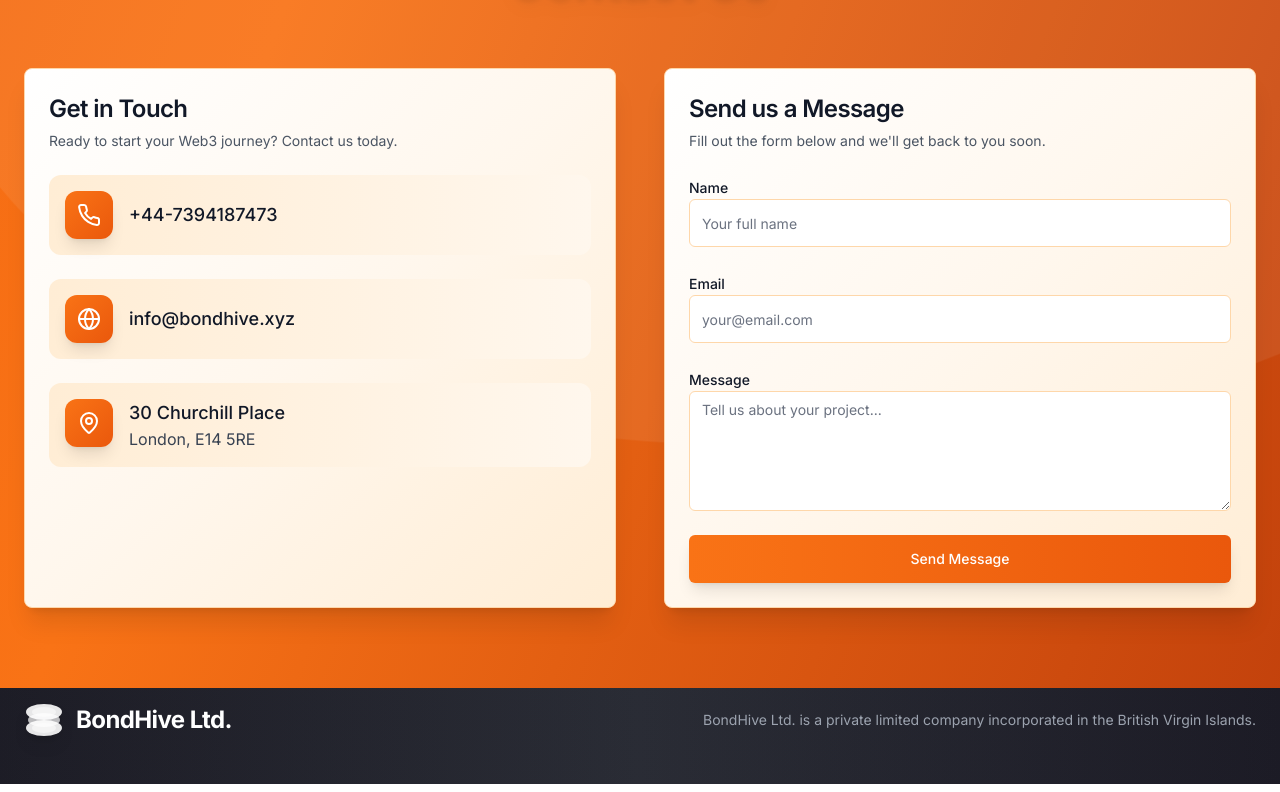
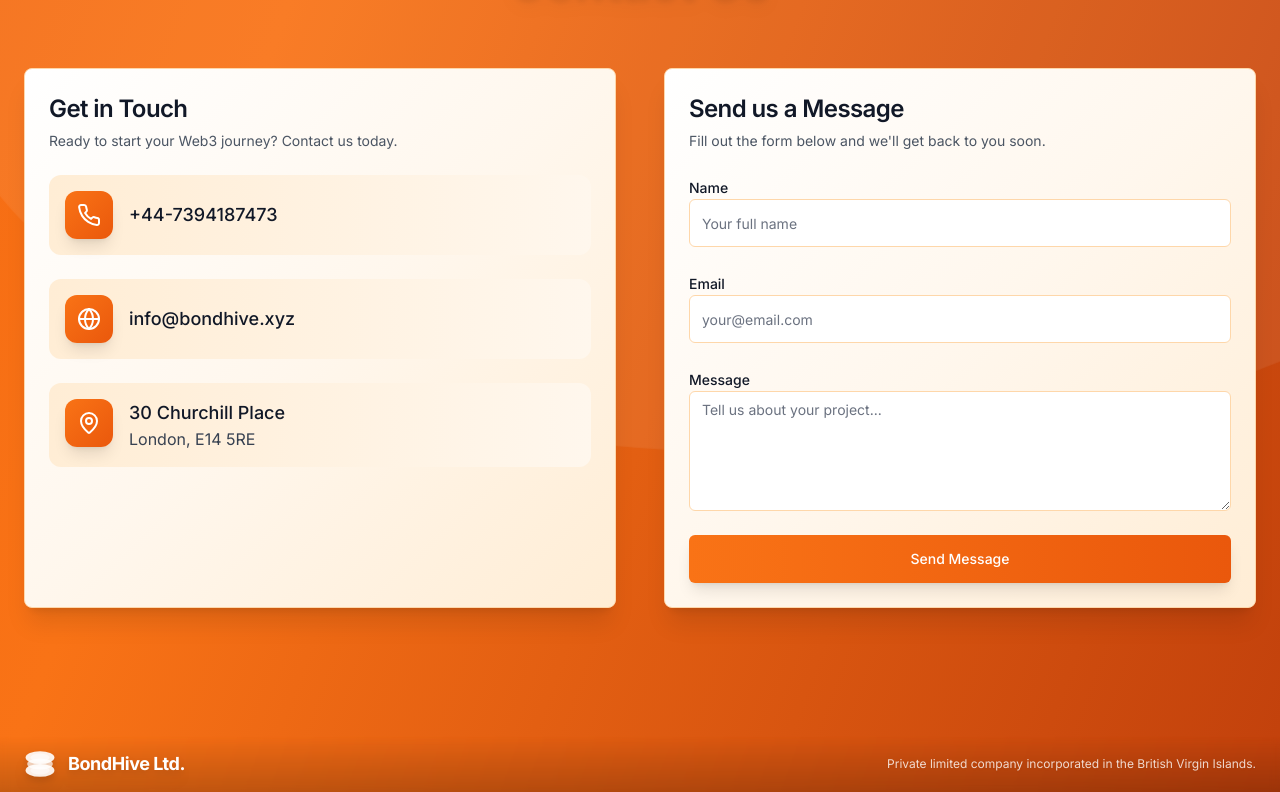
Before and after one commit to Frank-Fourier/bondhive-landing, a Next.js app: page / in a window 1280 px wide. Shown: the part 2706-3498 px from the top of the page. Built offline with nearby package versions, Linux system fonts and the light colour scheme.

Commit message:
Update page.tsx

```diff
--- a/app/page.tsx
+++ b/app/page.tsx
@@ -449,7 +449,7 @@ export default function BondHiveLanding() {
       </section>
 
       {/* Enhanced Contact Section */}
-      <section id="contact" className="py-20 px-6 bg-white">
+      <section id="contact" className="py-20 px-6 bg-white pb-32">
         <div className="container mx-auto">
           <div className="text-center mb-16">
             <h2 className="text-4xl md:text-5xl font-bold text-white mb-4 drop-shadow-lg">Contact Us</h2>
@@ -567,14 +567,15 @@ export default function BondHiveLanding() {
         </div>
       </section>
 
-      {/* Enhanced Footer */}
-      <footer className="py-3 px-6 bg-gradient-to-r from-gray-900 via-gray-800 to-gray-900 relative overflow-hidden">
-        <div className="absolute inset-0 bg-gradient-to-r from-orange-500/5 to-orange-600/5"></div>
+      {/* Enhanced Footer - Sticky to bottom, transparent overlay */}
+      <footer className="fixed bottom-0 left-0 right-0 py-3 px-6 relative overflow-hidden z-50">
+        {/* Subtle background overlay */}
+        <div className="absolute inset-0 bg-gradient-to-t from-black/20 via-black/10 to-transparent backdrop-blur-sm"></div>
         <div className="container mx-auto relative z-10">
-          <div className="flex flex-col md:flex-row justify-between items-center mb-8">
-            <div className="flex items-center space-x-3 mb-4 md:mb-0 group">
+          <div className="flex flex-col md:flex-row justify-between items-center">
+            <div className="flex items-center space-x-3 mb-2 md:mb-0 group">
               <div className="relative transform group-hover:scale-110 transition-transform duration-300">
-                <svg width="40" height="40" viewBox="0 0 40 40" fill="none" className="drop-shadow-lg">
+                <svg width="32" height="32" viewBox="0 0 40 40" fill="none" className="drop-shadow-lg">
                   <ellipse cx="20" cy="12" rx="18" ry="8" fill="rgba(255, 255, 255, 0.9)" />
                   <ellipse cx="20" cy="20" rx="16" ry="7" fill="rgba(255, 255, 255, 0.7)" />
                   <ellipse cx="20" cy="28" rx="18" ry="8" fill="rgba(255, 255, 255, 0.9)" />
@@ -582,12 +583,12 @@ export default function BondHiveLanding() {
                   <ellipse cx="20" cy="28" rx="12" ry="5" fill="rgba(255, 255, 255, 0.5)" />
                 </svg>
               </div>
-              <span className="text-2xl font-bold text-white tracking-tight">BondHive Ltd.</span>
+              <span className="text-lg font-bold text-white tracking-tight drop-shadow-lg">BondHive Ltd.</span>
             </div>
-            <div className="flex space-x-6">
-            <p className="text-center text-gray-400 text-sm">
-              BondHive Ltd. is a private limited company incorporated in the British Virgin Islands.
-            </p>
+            <div className="text-center">
+              <p className="text-white/80 text-xs drop-shadow-sm">
+                Private limited company incorporated in the British Virgin Islands.
+              </p>
             </div>
           </div>
         </div>
```
